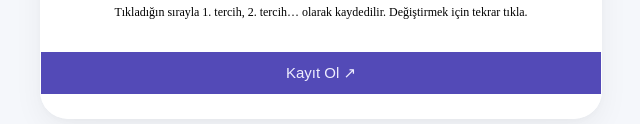
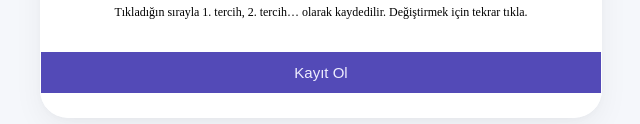
Before and after one commit to arda1yunus/snalbathonea, a website: page public/etkinlikler.html in a window 1280 px wide. Shown: the part 1270-1394 px from the top of the page, 319-959 px from the left. Drawn offline with Linux system fonts and the light colour scheme.

Commit message:
Update etkinlikler.html

```diff
--- a/public/etkinlikler.html
+++ b/public/etkinlikler.html
@@ -5,6 +5,7 @@
 
     <link rel="stylesheet" href="/css/etkinlikler.css">
 </head>
+
 <style>
   .form-wrap { max-width: 560px; margin: 0 auto; padding: 1.5rem 0; }
   .form-header { margin-bottom: 2rem; }
@@ -125,7 +126,9 @@
   <p class="hint">Tıkladığın sırayla 1. tercih, 2. tercih… olarak kaydedilir. Değiştirmek için tekrar tıkla.</p>
 
   <div class="submit-area">
-    <button onclick="sendPrompt('Formu kayıt etkinliğe göre MongoDB ye kaydetmek için backend kodu yazar mısın?')">Kayıt Ol ↗</button>
+    <button onclick="submitForm()">
+  Kayıt Ol
+</button>
   </div>
 </div>
 
```
